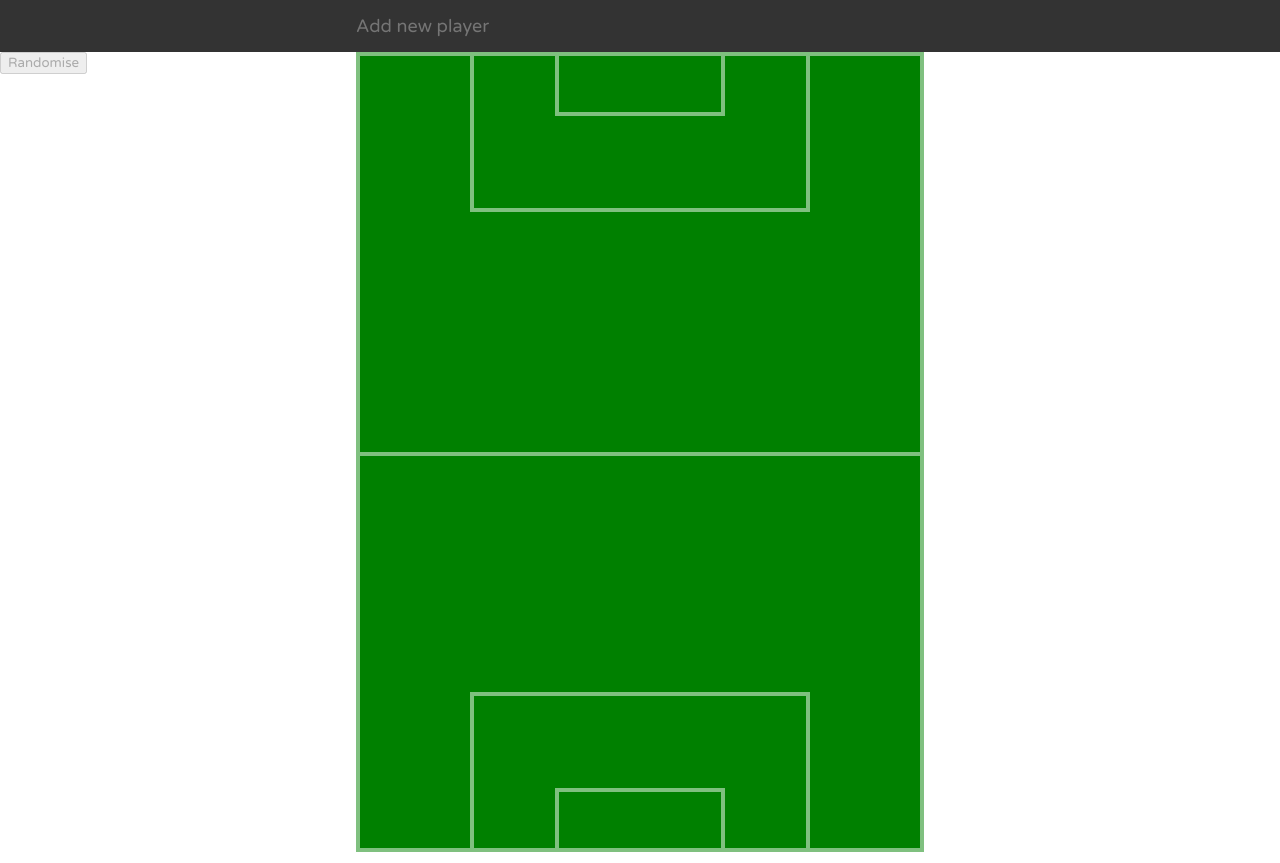
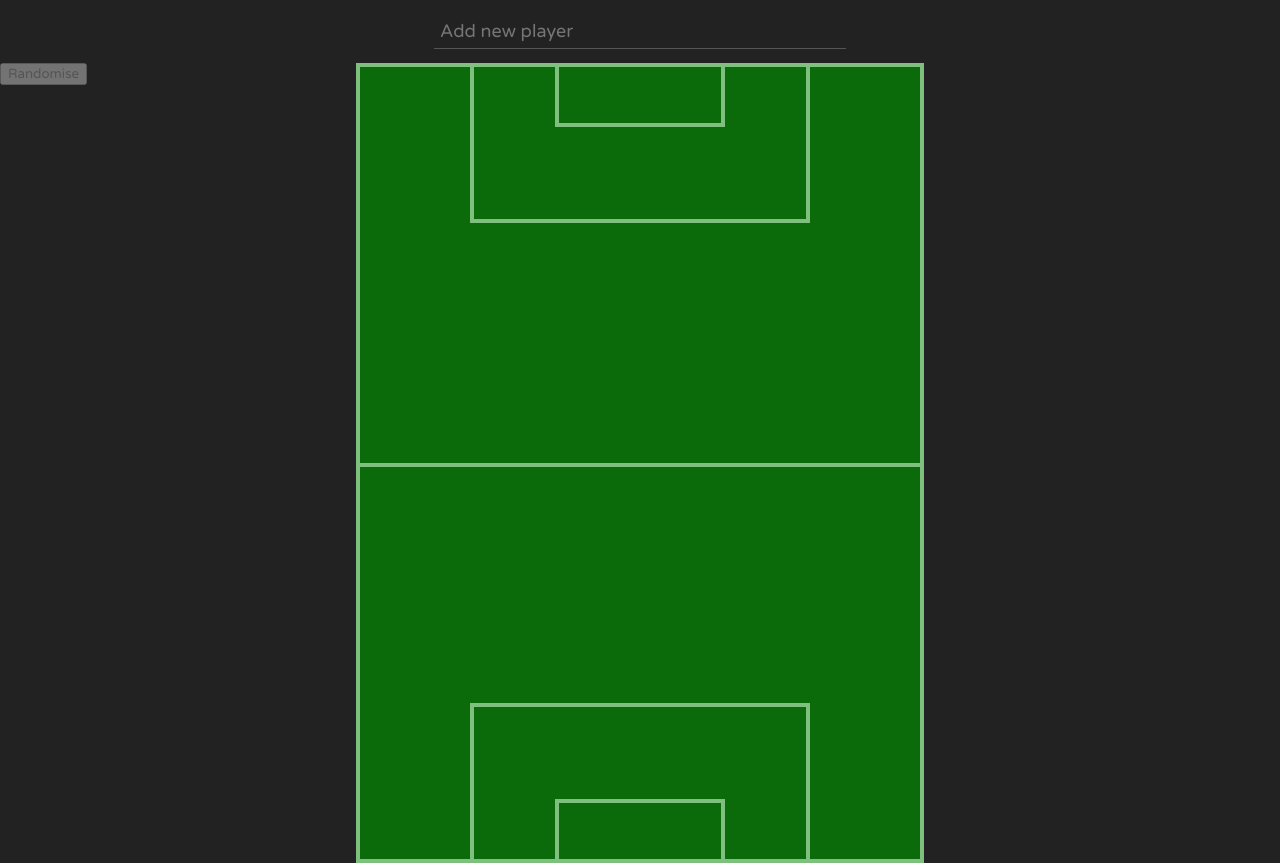
Before and after one commit to jonfrost43/pick-teams, a React (Create React App) app: page / in a window 1280 px wide. Built offline with nearby package versions, Linux system fonts and the light colour scheme.

Commit message:
pitch background and form styling. theme-color meta added

```diff
--- a/public/index.html
+++ b/public/index.html
@@ -3,6 +3,7 @@
   <head>
     <meta charset="utf-8">
     <meta name="viewport" content="width=device-width, initial-scale=1">
+    <meta name="theme-color" content="#222222" />
     <link rel="shortcut icon" href="%PUBLIC_URL%/favicon.ico">
     <link href="https://fonts.googleapis.com/css?family=Varela+Round" rel="stylesheet">
     <!--
--- a/src/components/Pitch/Pitch.css
+++ b/src/components/Pitch/Pitch.css
@@ -5,7 +5,7 @@ div.pitchContainer {
 div.pitch {
     height: 100vh;
     width: 71vh; /* 100/71 = 1.4084 */
-    background: green;
+    background: #0b6b0b;
     max-width: 100vw;
     max-height: 140.84vw; /* 100/71 = 1.4084 */
     margin: auto;
@@ -59,6 +59,7 @@ div.pitch div.players {
 	position: absolute;
 	top: 0;
 	left: 0;
+    padding: 10px;
 }
 
 div.pitch div.players.away {
--- a/src/components/PlayerForm/PlayerForm.css
+++ b/src/components/PlayerForm/PlayerForm.css
@@ -1,14 +1,17 @@
 form.add {
-	background-color: #333;
+	background-color: #222;
 	padding: 14px;
 }
 
 form.add input[type=text] {
 	border: none;
+	border-bottom: 1px solid #555;
 	background-color: transparent;
 	color: #fff;
 	display: block;
 	font-size: 1.8em;
 	margin: auto;
-	width: 71vh;
+	padding: 6px;
+	width: 68vw;
+	max-width: 400px;
 }
--- a/src/index.css
+++ b/src/index.css
@@ -1,4 +1,5 @@
 body {
+    background-color: #222222;
     margin: 0;
     padding: 0;
     font-family: 'Varela Round', sans-serif;
```
